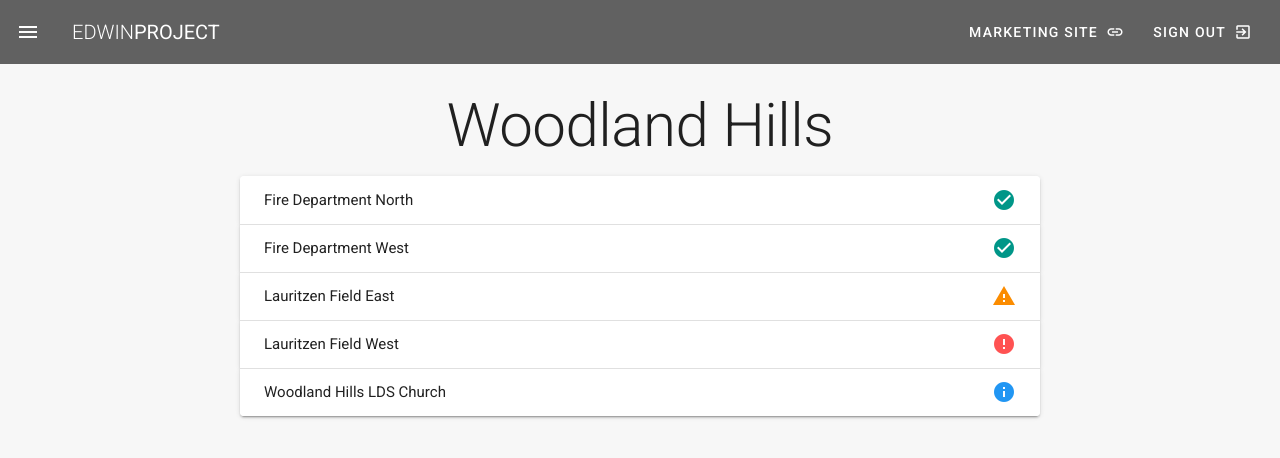
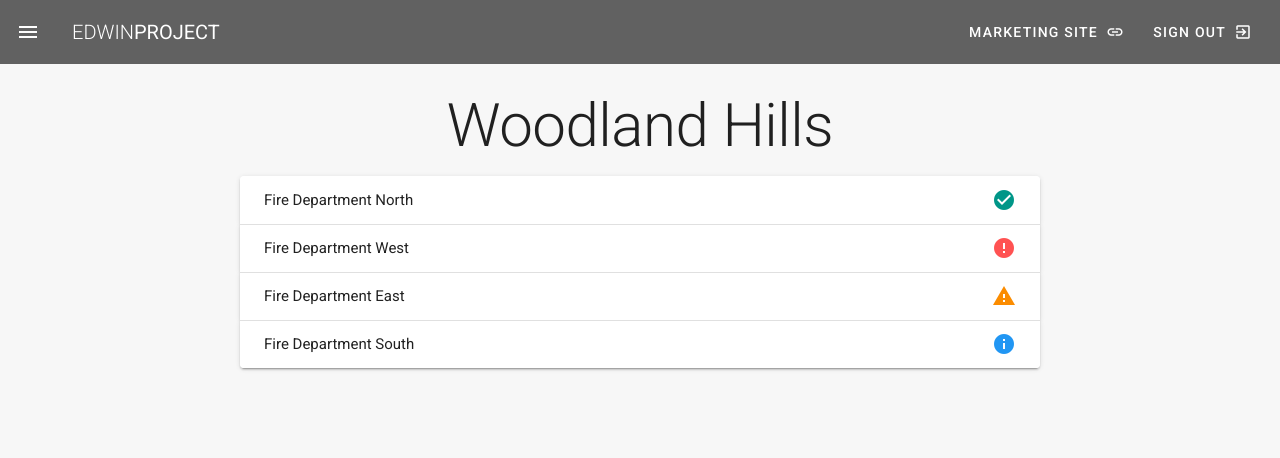
Before and after one commit to trev125/capstone, a Vue app: page /dashboard in a window 1280 px wide. Shown: the top 458 px of the page. Built offline with nearby package versions, Linux system fonts and the light colour scheme.

Commit message:
Working on getting Ben's API implemented

```diff
--- a/src/views/Dashboard.vue
+++ b/src/views/Dashboard.vue
@@ -3,46 +3,57 @@
     <h1 large class="display-3 text-center pa-8" center>Woodland Hills</h1>
     <v-layout align-center justify-center row fill-height>
       <v-expansion-panels accordion hover style="maxWidth: 800px;">
-        <v-expansion-panel v-for="cameras in myCameras" :key="cameras.cameraId" v-on:click="checkCameraStatus()">
+        <v-expansion-panel v-for="cameras in myCameras" :key="cameras.id">
           <v-expansion-panel-header disable-icon-rotate>
             <template v-slot:actions>
-              <!-- TODO: Move this logic to a methods section in the <script> below -->
               <v-icon v-if="cameras.status === 'good'" color="teal">check_circle</v-icon>
-              <v-icon v-else-if="cameras.status === 'warning'" color="warning">warning</v-icon>
-              <v-icon v-else-if="cameras.status === 'error'" color="error">error</v-icon>
+              <v-icon v-else-if="cameras.status === 'offline'" color="warning">warning</v-icon>
+              <v-icon v-else-if="cameras.status === 'alert'" color="error">error</v-icon>
               <v-icon v-else color="#2196F3">info</v-icon>
             </template>
-            {{cameras.title}}
+            {{cameras.name}}
           </v-expansion-panel-header>
           <v-expansion-panel-content class="grey--text">
-            <v-card>
+            <!-- <v-card> -->
               <v-card
                 class="mx-auto"
                 outlined
               >
                 <v-list-item three-line>
                   <v-list-item-content>
-                      <div class="overline mb-4">{{ cameras.headline }}</div>
-                      <v-list-item-title class="headline mb-1">{{ cameras.title }}</v-list-item-title>
+                    <div class="overline mb-4">{{ cameras.name }}, {{cameras.ipAddress}}, {{cameras.streams[0].streamType}} stream</div>
+                    <v-list-item-title class="headline mb-1">{{ cameras.name }}</v-list-item-title>
                     <v-list-item-subtitle>
-                        <v-alert text v-bind:type="cameras.type">The camera status is {{cameras.status}}</v-alert>
+                      <v-alert v-if="cameras.status === 'good'" text color="teal">The camera status is {{cameras.status}}</v-alert>
+                      <v-alert v-else-if="cameras.status === 'offline'" text color="warning">The camera status is {{cameras.status}}</v-alert>
+                      <v-alert v-else-if="cameras.status === 'alert'" text color="error">The camera status is {{cameras.status}}</v-alert>
+                      <v-alert v-else text color="#2196F3">The camera status is unknown</v-alert>
+                    </v-list-item-subtitle>
+                    <span class="pl-4 pa-1 pb-2">View on <a :href="`https://www.google.com/maps/search/?api=1&query=${cameras.coordinates}`" target="_blank">Google Maps</a></span>
+                  </v-list-item-content>
+                </v-list-item>
+                <v-list-item three-line v-if="cameras.streams.length > 3">
+                  <v-list-item-content>
+                    <v-list-item-title class="headline mb-1">Streams</v-list-item-title>
+                    <v-list-item-subtitle v-for="streams in cameras.streams" :key="streams.id">
+                      <iframe v-if="streams.streamType === 'HD'" width="560" height="315" v-bind:src="streams.url" frameborder="0"/>
+                      <iframe v-if="streams.streamType === 'Thermal'" width="560" height="315" v-bind:src="streams.url" frameborder="0"/>
                     </v-list-item-subtitle>
                   </v-list-item-content>
-
-                    <!-- <v-list-item-avatar
-                      tile
-                      size="80"
-                    >
-                      <v-img :src="cameras.avatar"></v-img>
-                    </v-list-item-avatar> -->
                 </v-list-item>
-                <iframe v-if="cameras.video" width="560" height="315" v-bind:src="cameras.video" frameborder="0"/>
-                <div>
-                  <div class="pl-4 pa-1">Logitude: {{cameras.longitude}}, Latitude: {{cameras.latitude}}</div>
-                  <div class="pl-4 pa-1 pb-2">View on <a :href="`https://www.google.com/maps/search/?api=1&query=${cameras.latitude},${cameras.longitude}&query_place_id=${cameras.placeId}`" target="_blank">Google Maps</a></div>
-                </div>
+                <v-list-item three-line>
+                  <v-list-item-content>
+                    <v-list-item-title class="headline mb-1">Alert Histroy</v-list-item-title>
+                    <v-list-item-subtitle v-for="alerts in cameras.alerts" :key="alerts.id">
+                      <v-alert v-if="alerts.alertType === 'High Temperature'" text color="yellow darken-3" dismissible @input="dismissAlert(alerts.id)">A {{alerts.alertType}} has been detected</v-alert>
+                      <v-alert v-else-if="alerts.alertType === 'Rapid rise in temperature'" text color="orange darken-3" dismissible @input="dismissAlert(alerts.id)">A {{alerts.alertType}} has been detected</v-alert>
+                      <v-alert v-else-if="alerts.alertType === 'Danger'" text color="red darken-2" dismissible @input="dismissAlert(alerts.id)">A {{alerts.alertType}} has been detected</v-alert>
+                      <v-alert v-else text color="#2196F3">A {{alerts.alertType}} has been detected</v-alert>
+                    </v-list-item-subtitle>
+                  </v-list-item-content>
+                </v-list-item>
               </v-card>
-            </v-card>
+            <!-- </v-card> -->
           </v-expansion-panel-content>
         </v-expansion-panel>
       </v-expansion-panels>
@@ -59,64 +70,221 @@ export default {
     return{
       cameras: [
         {
-          title: 'Fire Department North',
-          headline: 'The north facing camera placed on the Woodland Hills Fire Department',
-          cameraId: '12345',
-          latitude: 40.0116236,
-          longitude: -111.6503782,
-          placeId: 'ChIJRa6brry6TYcRZ4_9eCvq10g',
-          status: 'good',
-          type: '',
-          video: 'https://rtsp.me/embed/HySsFh8T/',
-          avatar: 'https://utahvalley360.com/wp-content/uploads/2017/11/Mountains.jpg'
+          id: 0,
+          name: "Fire Department North",
+          groupId: 0,
+          coordinates: "40.0116236, -111.6503782",
+          ipAddress: "198.51.100.42",
+          status: "good",
+          alerts: [
+            {
+              "id": 0,
+              "cameraId": 0,
+              "status": "active",
+              "alertType": "High Temperature",
+              "message": "High Temp Message",
+              "timeStamp": "2020-03-05T15:58:04.186Z",
+              "filePath": "/camera/id/alert/hightemp"
             },
             {
-          title: 'Fire Department West',
-          headline: 'The west facing camera placed on the Woodland Hills Fire Department',
-          cameraId: '67890',
-          latitude: 40.0116236,
-          longitude: -111.6503782,
-          placeId: 'ChIJRa6brry6TYcRZ4_9eCvq10g',
-          status: 'good',
-          type: '',
-          video: 'https://rtsp.me/embed/HySsFh8T/',
-          avatar: 'https://m1.cbhomes.com/p/952/1639481/0073a14b0d694c5/pdl23tp.jpg'
+              "id": 1,
+              "cameraId": 0,
+              "status": "dismissed",
+              "alertType": "Rapid rise in temperature",
+              "message": "Rapid rise in Temp message",
+              "timeStamp": "2020-03-05T15:58:04.186Z",
+              "filePath": "/camera/id/alert/rapidrise"
             },
             {
-          title: 'Lauritzen Field East',
-          headline: 'The east facing camera placed at the Lauritzen Field Park',
-          cameraId: '13579',
-          latitude: 40.001940,
-          longitude: -111.657140,
-          placeId: 'ChIJrxJwKai6TYcRNWd4dveSzmY',
-          status: 'warning',
-          type: null,
-          video: null,
-          avatar: 'https://utahvalley360.com/wp-content/uploads/2017/11/lauritzen-field.jpg'
+              "id": 2,
+              "cameraId": 0,
+              "status": "dismissed",
+              "alertType": "Danger",
+              "message": "DANGER DANGER",
+              "timeStamp": "2020-03-05T15:58:04.186Z",
+              "filePath": "/camera/id/alert/danger"
             },
             {
-          title: 'Lauritzen Field West',
-          headline: 'The west facing camera placed at the Lauritzen Field Park',
-          cameraId: '24680',
-          latitude: 40.0088132,
-          longitude: -111.6528565,
-          placeId: 'ChIJrxJwKai6TYcRNWd4dveSzmY',
-          status: 'error',
-          type: null,
-          video: null,
-          avatar: 'https://m1.cbhomes.com/p/952/1639481/0073a14b0d694c5/pdl23tp.jpg'
+              "id": 3,
+              "cameraId": 0,
+              "status": "deleted",
+              "alertType": "Danger",
+              "message": "DANGER DANGER",
+              "timeStamp": "2020-03-05T15:58:04.186Z",
+              "filePath": "/camera/id/alert/danger"
+            }
+          ],
+          streams: [
+            {
+              id: 0,
+              url: "https://rtsp.me/embed/HySsFh8T/",
+              streamType: "HD"
             },
             {
-          title: 'Woodland Hills LDS Church',
-          headline: 'The east facing camera placed at the LDS Church in Woorland Hills',
-          cameraId: '124578',
-          latitude: 40.0285415,
-          longitude: -111.6545793,
-          placeId: 'ChIJlWeZCca6TYcRp-4qJp4INWo',
-          status: 'unknown',
-          type: null,
-          video: null,
-          avatar: 'https://lh5.googleusercontent.com/p/AF1QipOFAczQHpvUfyDFXgvc8G6K2_B3neuneC-Aineg=w408-h544-k-no'
+              id: 1,
+              url: "Thermal Stream",
+              streamType: "Thermal"
+            }
+          ]
+        },
+        {
+          id: 1,
+          name: "Fire Department West",
+          groupId: 0,
+          coordinates: "40.0116236, -111.6503782",
+          ipAddress: "198.51.100.43",
+          status: "alert",
+          alerts: [
+            {
+              "id": 4,
+              "cameraId": 1,
+              "status": "active",
+              "alertType": "High Temperature",
+              "message": "High Temp Message",
+              "timeStamp": "2020-03-05T15:58:04.186Z",
+              "filePath": "/camera/id/alert/hightemp"
+            },
+            {
+              "id": 5,
+              "cameraId": 1,
+              "status": "dismissed",
+              "alertType": "Rapid rise in temperature",
+              "message": "Rapid rise in Temp message",
+              "timeStamp": "2020-03-05T15:58:04.186Z",
+              "filePath": "/camera/id/alert/rapidrise"
+            },
+            {
+              "id": 6,
+              "cameraId": 1,
+              "status": "dismissed",
+              "alertType": "Danger",
+              "message": "DANGER DANGER",
+              "timeStamp": "2020-03-05T15:58:04.186Z",
+              "filePath": "/camera/id/alert/danger"
+            },
+            {
+              "id": 7,
+              "cameraId": 1,
+              "status": "deleted",
+              "alertType": "Danger",
+              "message": "DANGER DANGER",
+              "timeStamp": "2020-03-05T15:58:04.186Z",
+              "filePath": "/camera/id/alert/danger"
+            }
+          ],
+          streams: [
+            {
+              id: 1,
+              url: "testurl",
+              streamType: "Thermal"
+            }
+          ]
+        },
+        {
+          id: 2,
+          name: "Fire Department East",
+          groupId: 0,
+          coordinates: "40.0116236, -111.6503782",
+          ipAddress: "198.51.100.44",
+          status: "offline",
+          alerts: [
+            {
+              "id": 8,
+              "cameraId": 2,
+              "status": "active",
+              "alertType": "High Temperature",
+              "message": "High Temp Message",
+              "timeStamp": "2020-03-05T15:58:04.186Z",
+              "filePath": "/camera/id/alert/hightemp"
+            },
+            {
+              "id": 9,
+              "cameraId": 2,
+              "status": "dismissed",
+              "alertType": "Rapid rise in temperature",
+              "message": "Rapid rise in Temp message",
+              "timeStamp": "2020-03-05T15:58:04.186Z",
+              "filePath": "/camera/id/alert/rapidrise"
+            },
+            {
+              "id": 10,
+              "cameraId": 2,
+              "status": "dismissed",
+              "alertType": "Danger",
+              "message": "DANGER DANGER",
+              "timeStamp": "2020-03-05T15:58:04.186Z",
+              "filePath": "/camera/id/alert/danger"
+            },
+            {
+              "id": 11,
+              "cameraId": 2,
+              "status": "deleted",
+              "alertType": "Danger",
+              "message": "DANGER DANGER",
+              "timeStamp": "2020-03-05T15:58:04.186Z",
+              "filePath": "/camera/id/alert/danger"
+            }
+          ],
+          streams: [
+            {
+              id: 2,
+              url: "https://rtsp.me/embed/HySsFh8T/",
+              streamType: "HD"
+            }
+          ]
+        },
+        {
+          id: 3,
+          name: "Fire Department South",
+          groupId: 0,
+          coordinates: "40.0116236, -111.6503782",
+          ipAddress: "198.51.100.45",
+          status: "",
+          alerts: [
+            {
+              "id": 12,
+              "cameraId": 3,
+              "status": "active",
+              "alertType": "High Temperature",
+              "message": "High Temp Message",
+              "timeStamp": "2020-03-05T15:58:04.186Z",
+              "filePath": "/camera/id/alert/hightemp"
+            },
+            {
+              "id": 13,
+              "cameraId": 3,
+              "status": "dismissed",
+              "alertType": "Rapid rise in temperature",
+              "message": "Rapid rise in Temp message",
+              "timeStamp": "2020-03-05T15:58:04.186Z",
+              "filePath": "/camera/id/alert/rapidrise"
+            },
+            {
+              "id": 14,
+              "cameraId": 3,
+              "status": "dismissed",
+              "alertType": "Danger",
+              "message": "DANGER DANGER",
+              "timeStamp": "2020-03-05T15:58:04.186Z",
+              "filePath": "/camera/id/alert/danger"
+            },
+            {
+              "id": 15,
+              "cameraId": 3,
+              "status": "deleted",
+              "alertType": "Danger",
+              "message": "DANGER DANGER",
+              "timeStamp": "2020-03-05T15:58:04.186Z",
+              "filePath": "/camera/id/alert/danger"
+            }
+          ],
+          streams: [
+            {
+              id: 3,
+              url: "https://rtsp.me/embed/HySsFh8T/",
+              streamType: "HD"
+            }
+          ]
         },
       ]
     }
@@ -129,10 +297,10 @@ export default {
           case 'good':
             cam.type = 'success'
             break;
-          case 'warning':
+          case 'offline':
             cam.type = 'warning'
             break;
-          case 'error':
+          case 'alert':
             cam.type = 'error'
             break;
           default:
@@ -140,6 +308,9 @@ export default {
             break;
         }
       });
+    },
+    dismissAlert (id) {
+      console.log('Alert to dismiss: ',id)
     }
   },
   // watch: {
```
Also changed, not shown: src/views/Login.vue (+11 -5 lines). Lines whose indentation alone changed are shown as unchanged.
